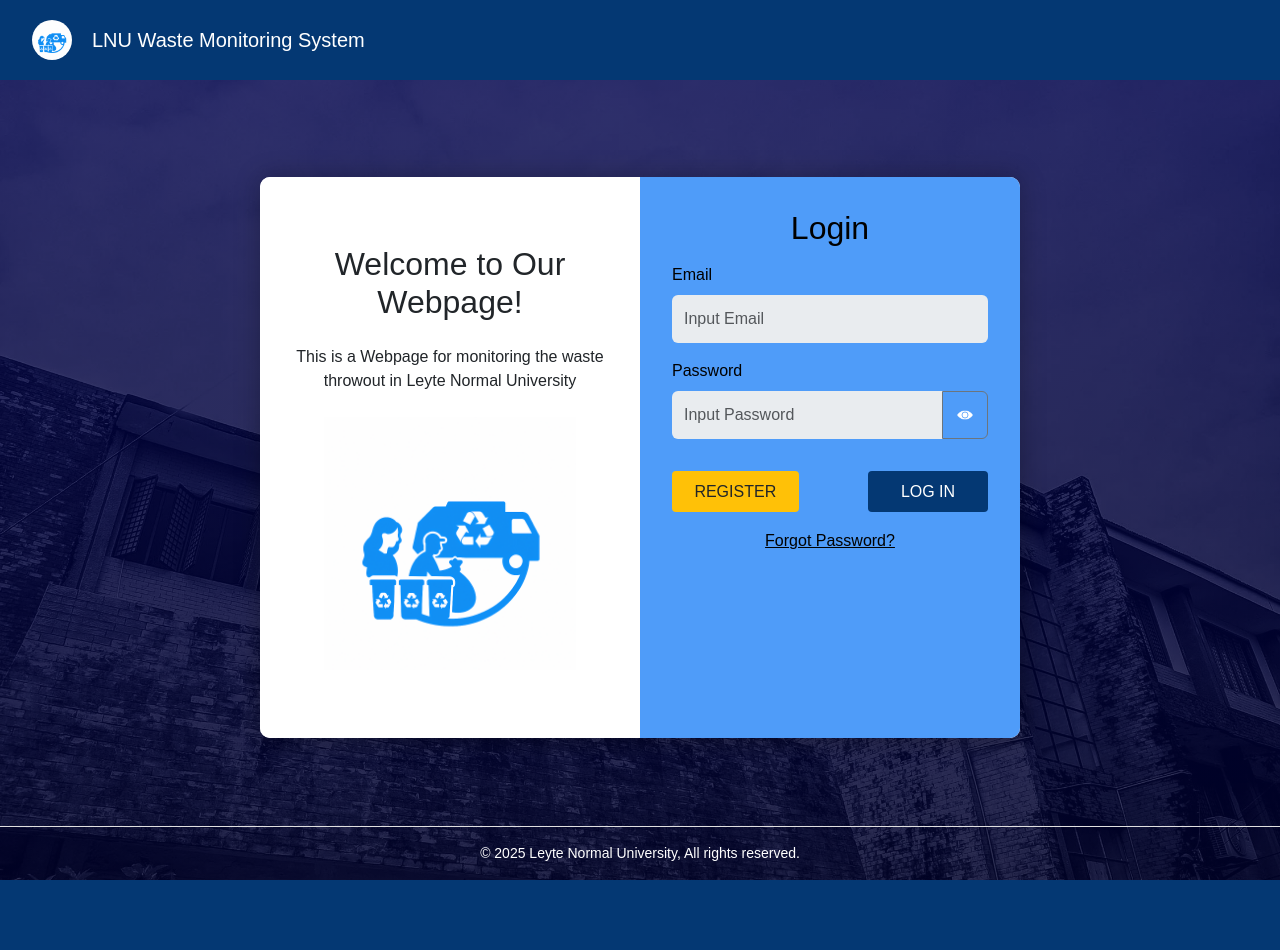
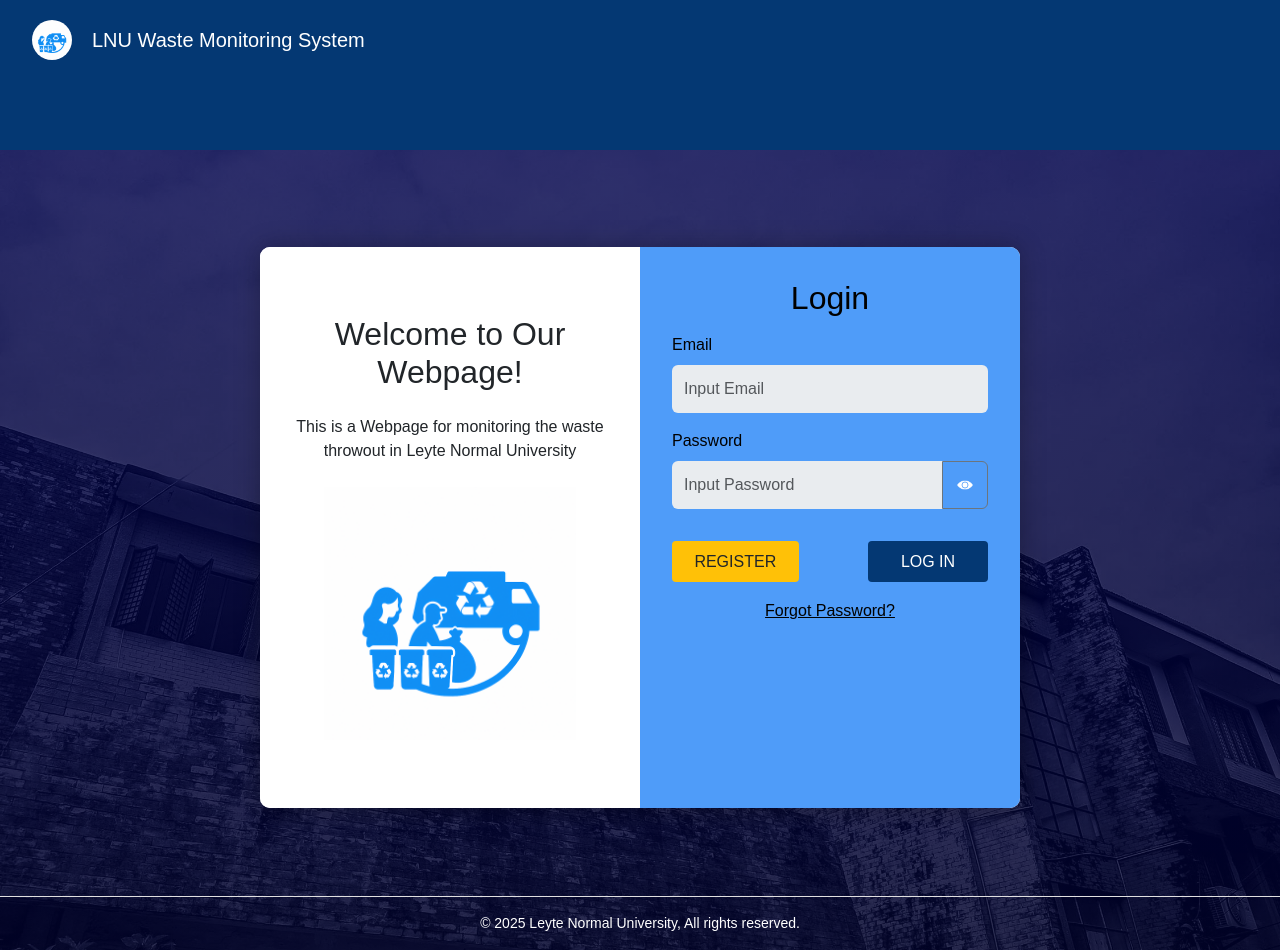
Before and after one commit to AesiraGabrielle/Capstone2Monitoring, a React (Create React App) app in the folder frontend-capstone-main/: page /login in a window 1280 px wide. Before the commit the page ends 880 px from the top, so only its background shows below. Built offline with nearby package versions, Linux system fonts and the light colour scheme.

Commit message:
Frontend Changes

```diff
--- a/frontend-capstone-main/src/components/LoginPage.js
+++ b/frontend-capstone-main/src/components/LoginPage.js
@@ -201,7 +201,7 @@ const LoginPage = ({ onLogin, verifiedStatus, verifiedReason }) => {
   return (
     <>
       <Navbar publicMode={true} titleOverride="LNU Waste Monitoring System" disableLogoLink={true} />
-      <div className={`login-container auth-views-wrapper mode-${mode}`}>
+      <div className={`login-container auth-views-wrapper login-screen mode-${mode}`}>
         <div className="auth-views">
         {/* View: Login */}
         <div className="auth-view login-view">
--- a/frontend-capstone-main/src/styles.css
+++ b/frontend-capstone-main/src/styles.css
@@ -41,6 +41,15 @@ body {
   background-repeat: no-repeat;
   background-attachment: fixed;
   padding: 15px;
+}
+
+/* Ensure login wrapper is pinned to viewport area below navbar to avoid extra page scroll */
+.login-screen {
+  position: fixed;
+  top: var(--navbar-height);
+  left: 0;
+  right: 0;
+  height: calc(100vh - var(--navbar-height));
 }
 
 .login-card,
```
